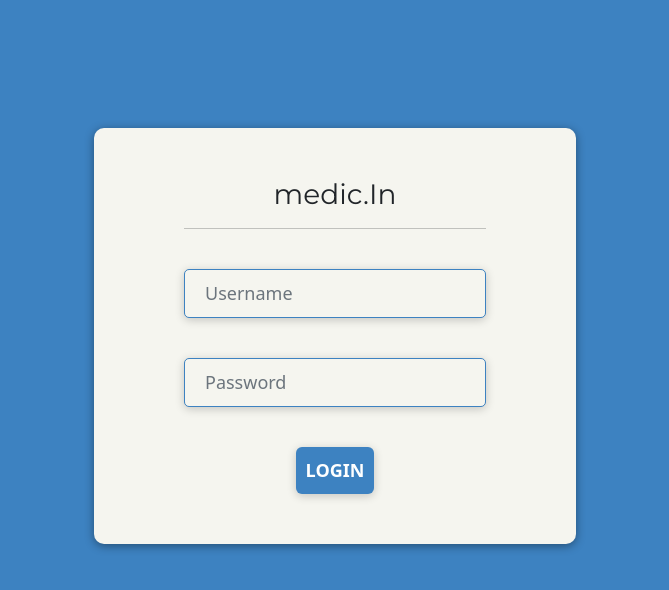
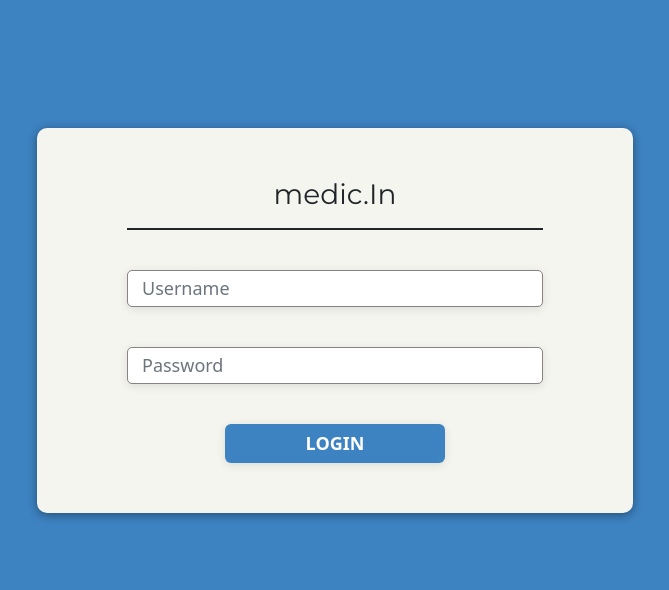
Before and after one commit to ridha-arlian/medic.In, a PHP site: page /login.html in a window 1280 px wide. Shown: the top 590 px of the page, without its empty margins (305-974 px from the left). Run offline with PHP 8.4, Linux system fonts and the light colour scheme.

Commit message:
Update CSS login.css

```diff
--- a/css/login.css
+++ b/css/login.css
@@ -25,21 +25,45 @@ body{
 
 .login-form .item{
     border-radius: 5px;
-    border-color: #3d82c1;
-    padding: 10px 20px;
+    border-color: #898383;
+    padding: 4px;
+    padding-right: 150px;
     font-size: 18px;
-    background-color: #f5f5ef;
+    background-color: #ffff;
     margin-top: 40px;
-    box-shadow: 0px 2px 10px 0px rgba(0, 0, 0, 0.2);
+    box-shadow: 0px 2px 10px 0px rgba(0, 0, 0, 0.1);
+
 }
  .login-form .login{
      border-radius: 6px;
-     padding: 10px 10px;
+     padding: 5px 80px;
      font-size: 18px;
      font-weight: bold;
      background-color: #3d82c1;
-     border: none;
      color: white;
      margin-top: 40px;
-     box-shadow: 0px 2px 10px 0px rgba(0, 0, 0, 0.2);
+     box-shadow: 0px 2px 10px 0px rgba(0, 0, 0, 0.1);
  }
+ .login:hover {
+     background-color: #f5f5ef;
+     color: #3d82c1;
+     border: 1px solid #3d82c1;
+ }
+
+ input[type="text"]::placeholder{
+     text-indent: 10px;
+ }
+ input[type="text"]{
+     text-indent: 10px;
+ }
+ input[type="password"]::placeholder{
+     text-indent: 10px;
+ }
+ input[type="password"]{
+     text-indent: 10px;
+ }
+
+ hr{
+     border: 1px solid #0000;
+     opacity: 100%;
+ }
```
